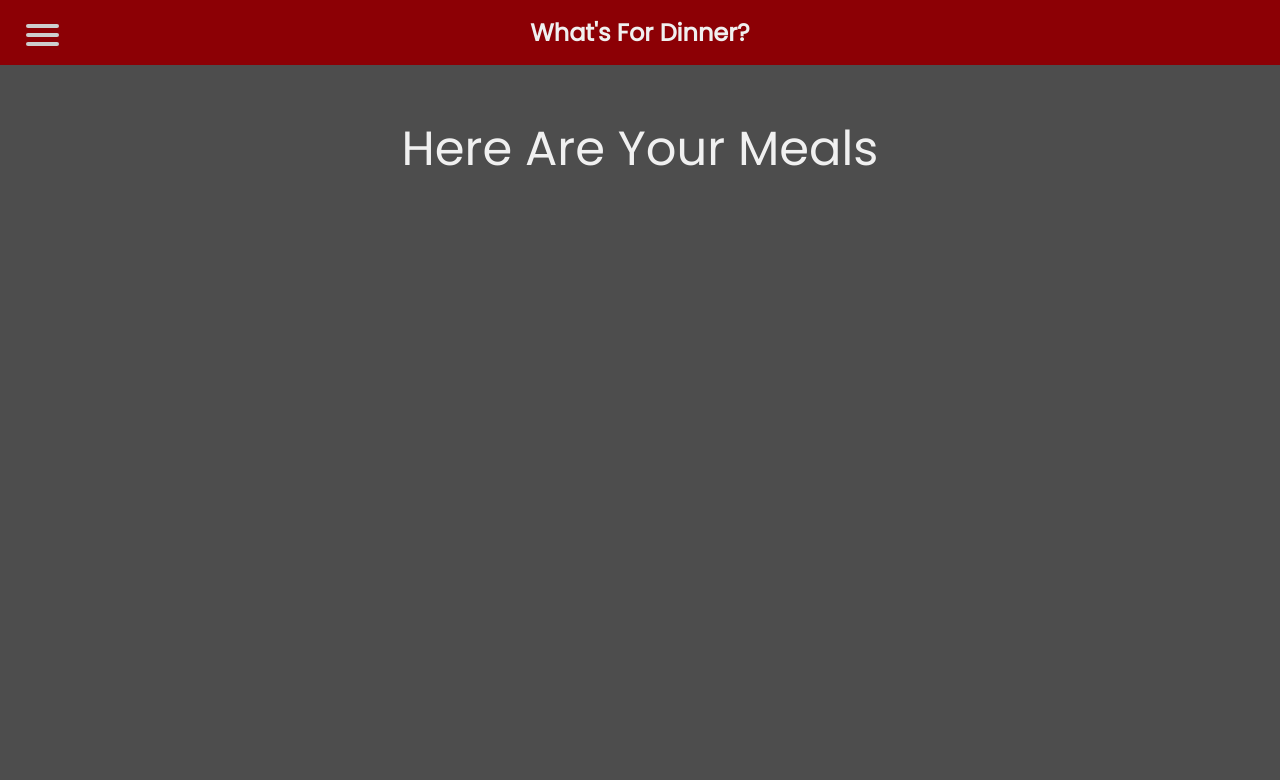
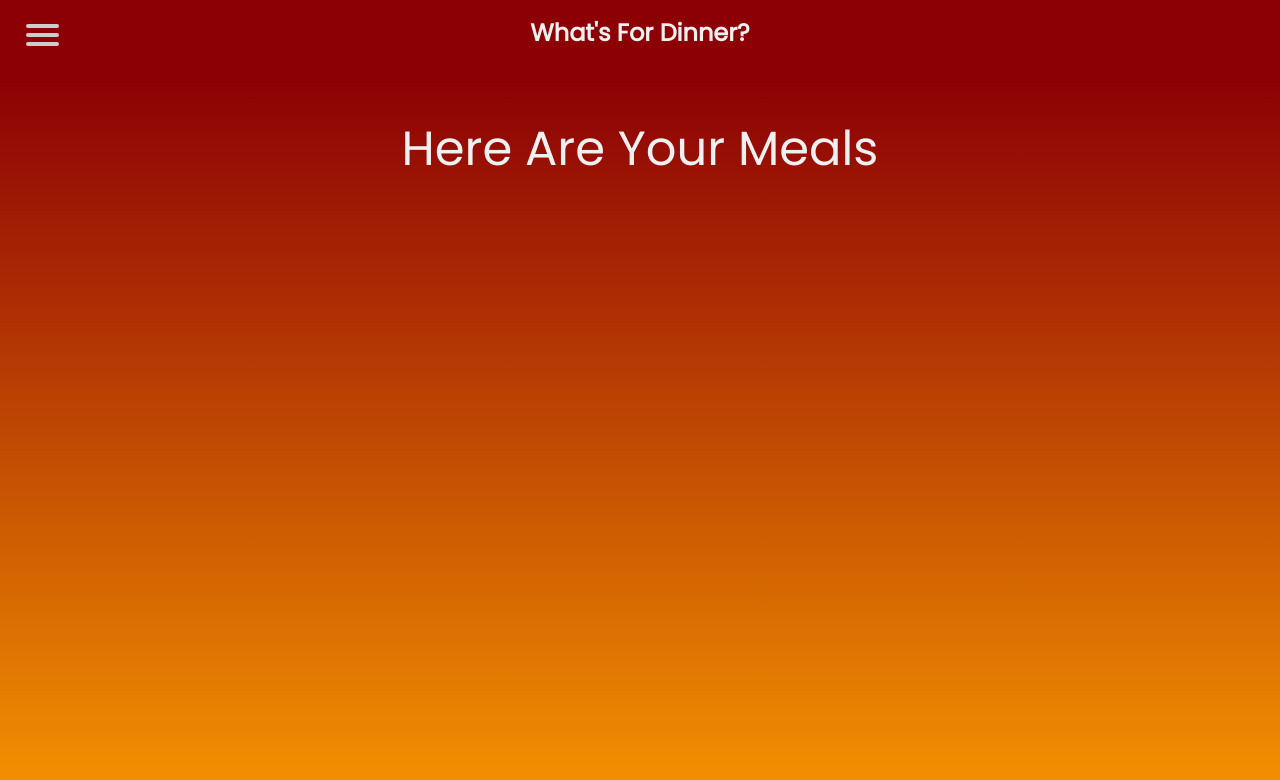
Before and after one commit to Austinmoore1492/Random-Meal-Generator, a website built with Parcel: page meals.html in a window 1280 px wide. Built offline with nearby package versions, Linux system fonts and the light colour scheme.

Commit message:
Update style.css

```diff
--- a/css/style.css
+++ b/css/style.css
@@ -20,7 +20,8 @@ header {
 
 body {
   height: 100vh;
-  background: #4d4d4d;
+  background: rgb(140,0,5);
+  background: linear-gradient(180deg, rgba(140,0,5,1) 10%, rgba(245,147,0,1) 100%);
 }
 
 .meals-overlay {
```
